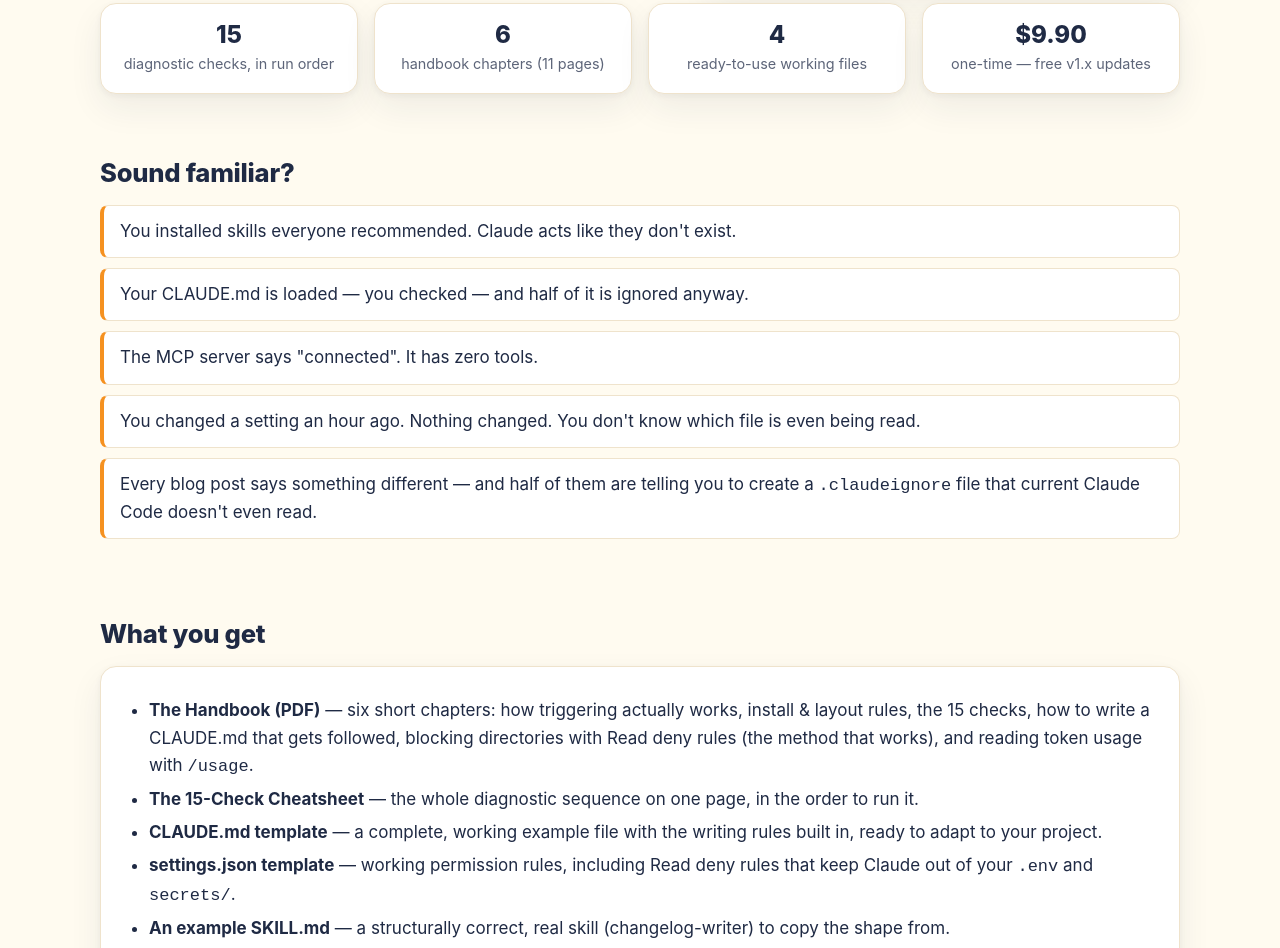
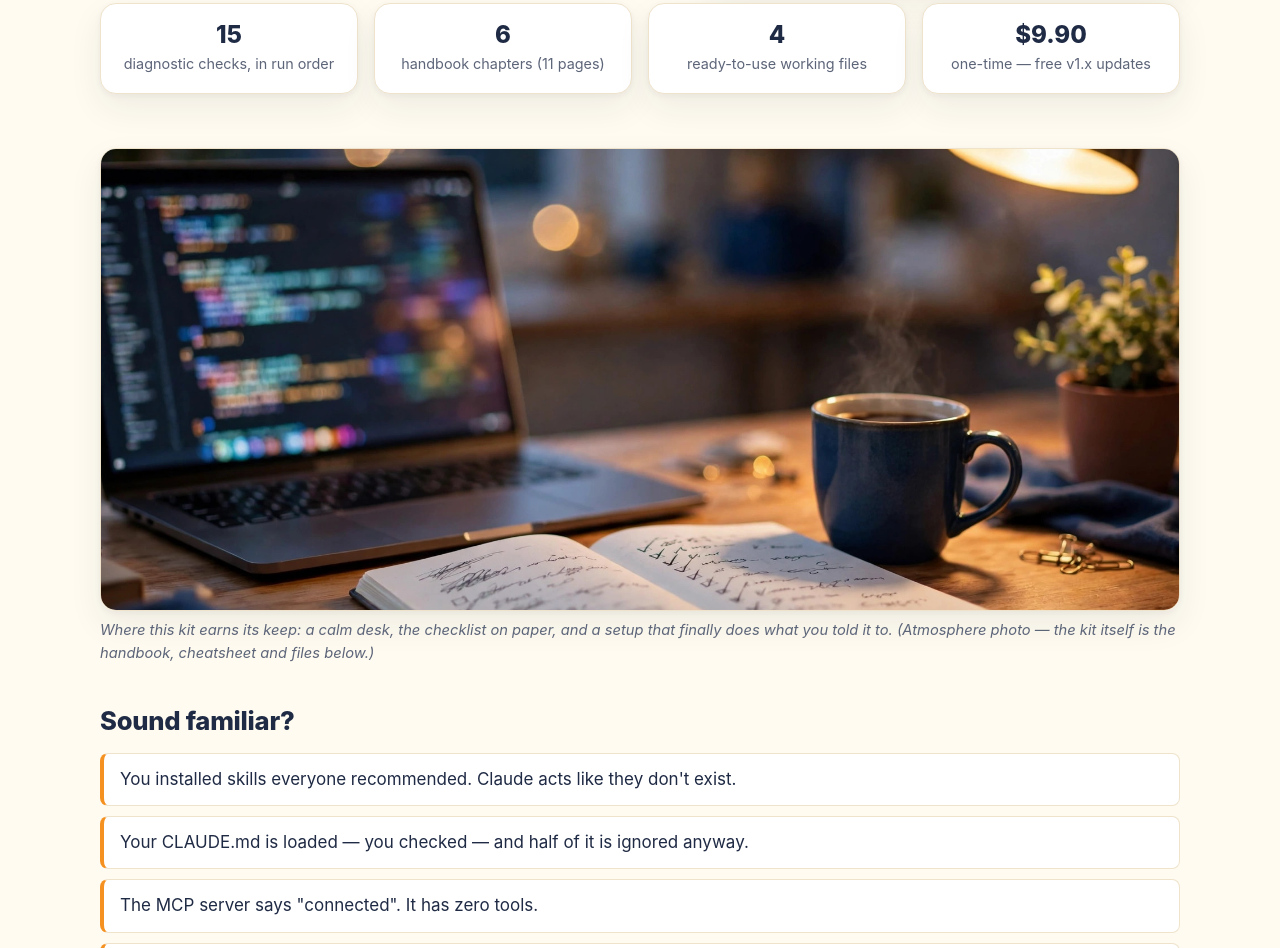
Before and after one commit to lubiaorenwu/trygeoaudit.com, a plain HTML site: page skillfire-kit.html in a window 1280 px wide. Shown: the part 784-1732 px from the top of the page. Drawn offline with Linux system fonts and the light colour scheme.

Commit message:
store site v1: add skillfire-kit.html

```diff
--- a/skillfire-kit.html
+++ b/skillfire-kit.html
@@ -49,6 +49,11 @@
     <div class="stat"><span class="num">4</span><span class="lbl">ready-to-use working files</span></div>
     <div class="stat"><span class="num">$9.90</span><span class="lbl">one-time — free v1.x updates</span></div>
   </div>
+
+  <figure class="scene-banner">
+    <img src="assets/skillfire-scene-desk.jpg" alt="A tidy desk in warm evening lamplight — a laptop with code on screen, an open notebook checklist and a mug of coffee">
+    <figcaption>Where this kit earns its keep: a calm desk, the checklist on paper, and a setup that finally does what you told it to. (Atmosphere photo — the kit itself is the handbook, cheatsheet and files below.)</figcaption>
+  </figure>
 
   <section class="block">
     <h2>Sound familiar?</h2>
```
